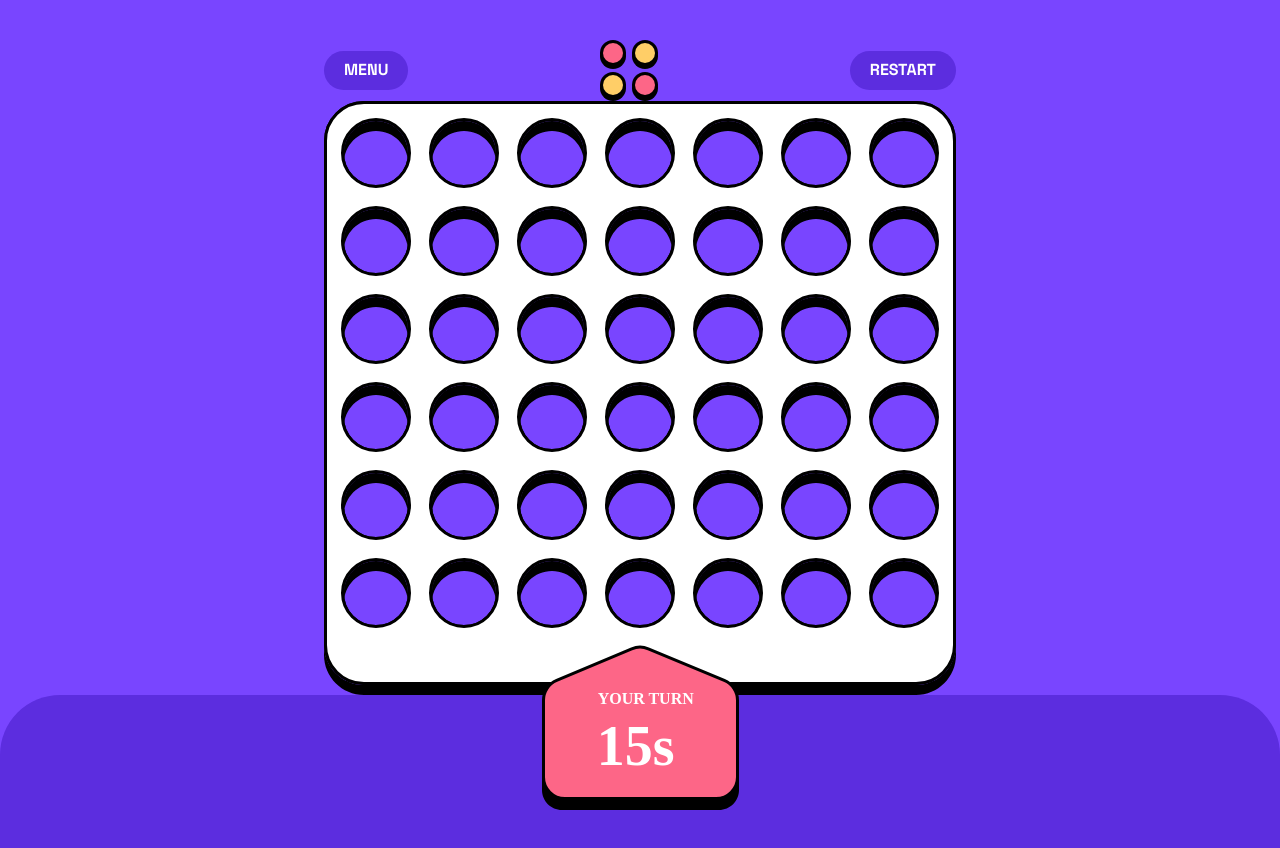
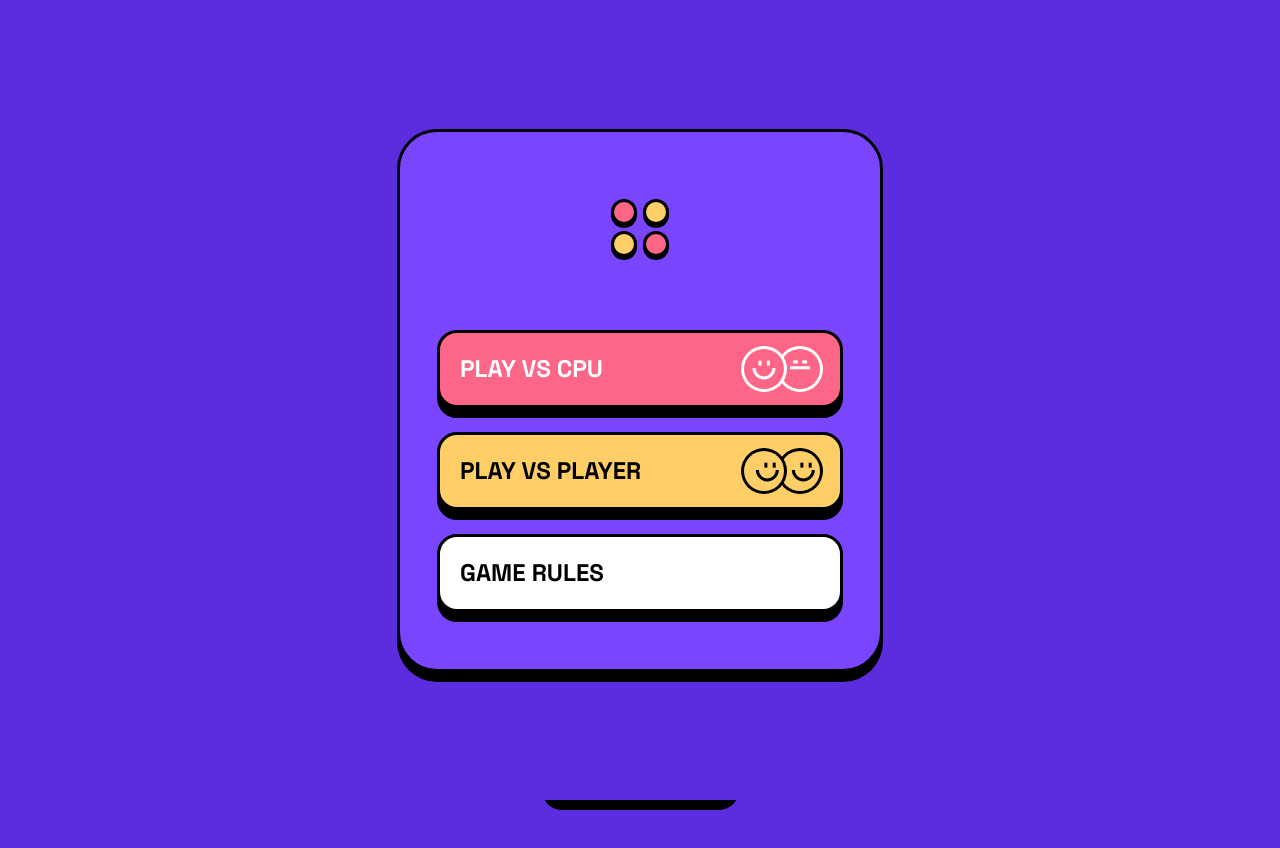
Before and after one commit to MLongobardi/FEM-connect-four-game, a SvelteKit app: page / in a window 1280 px wide. Shown: the top 848 px of the page. Built offline with nearby package versions, Linux system fonts and the light colour scheme.

Commit message:
Added modal boxes

```diff
--- a/src/lib/components/App.svelte
+++ b/src/lib/components/App.svelte
@@ -1,8 +1,12 @@
 <script>
-	import { Header, Main, Footer } from "$comps";
+	import { Header, Main, Footer, Overlay } from "$comps";
+	import { frontStore } from "$stores";
 </script>
 
 <div class="page">
+	{#if $frontStore.showModal}
+		<Overlay />
+	{/if}
 	<div>
 		<!--temp: makes Header same width as Main-->
 		<Header />
--- /dev/null
+++ b/src/lib/components/BigButton.svelte
@@ -0,0 +1,44 @@
+<script>
+	export let type = "white";
+	export let func = () => {};
+
+	let bgColor = "white";
+	let	txtColor = "black";
+	if (type == "yellow") bgColor = "var(--yellow)";
+	if (type == "pink") {
+		bgColor = "var(--pink)";
+		txtColor = "white";
+	}
+</script>
+
+<button style:background-color={bgColor} style:color={txtColor} on:click={func}>
+	<slot>Click me!</slot>
+</button>
+
+<style>
+	button {
+		--shadow-color: black;
+		display: flex;
+		justify-content: space-between;
+		align-items: center;
+		/*Can't use box-sizing: content-box because it would mess with padding, so width and height are increased by 6px to account for the border*/
+		width: 406px;
+		min-height: 78px;
+		padding: 0 17px 0 20px;
+		border: 3px solid var(--shadow-color);
+		border-radius: 20px;
+		box-shadow: 0px 10px 0px var(--shadow-color);
+		margin-top: 14px;
+		margin-bottom: 10px;
+		font-size: 24px;
+		font-weight: 700;
+	}
+	button:hover {
+		--shadow-color: var(--dark-purple);
+	}
+	button:active {
+		box-shadow: 0px 5px 0px var(--shadow-color);
+		margin-bottom: 5px;
+		margin-top: 19px;
+	}
+</style>
--- a/src/lib/components/Header.svelte
+++ b/src/lib/components/Header.svelte
@@ -1,12 +1,12 @@
 <script>
-	import { gameStore, mediaStore } from "$stores";
+	import { gameStore, mediaStore, frontStore } from "$stores";
 </script>
 
 <header>
 	{#if $mediaStore.screen.tablet}
 		<div style="background: red; width: 100%">--</div>
 	{/if}
-	<button>MENU</button>
+	<button on:click={()=>{frontStore.openModal("pause")}}>MENU</button>
 	<img src="/images/logo.svg" alt="logo" />
 	<button on:click={gameStore.resetGame}>RESTART</button>
 </header>
@@ -29,4 +29,7 @@
 		font-weight: bold;
 		height: fit-content;
 	}
+	button:hover {
+		background: var(--pink)
+	}
 </style>
--- /dev/null
+++ b/src/lib/components/MenuBox.svelte
@@ -0,0 +1,38 @@
+<script>
+    import { frontStore } from "$stores";
+	import { BigButton } from "$comps";
+</script>
+
+<div class="menu-box">
+	<img class="logo" src="/images/logo.svg" alt="logo" />
+	<BigButton type="pink">
+		<span>PLAY VS CPU</span>
+		<img src="/images/player-vs-cpu.svg" alt="player-vs-cpu" draggable="false" />
+	</BigButton>
+	<BigButton type="yellow" func={frontStore.closeModal}>
+		<span>PLAY VS PLAYER</span>
+		<img src="/images/player-vs-player.svg" alt="player-vs-player" draggable="false" />
+	</BigButton>
+	<BigButton type="white" func={()=>{frontStore.openModal("rules")}}>
+		<span>GAME RULES</span>
+	</BigButton>
+</div>
+
+<style>
+	.menu-box {
+		display: flex;
+		flex-direction: column;
+		align-items: center;
+		width: 480px;
+		padding: 47px 0;
+		border: 3px solid black;
+		border-radius: 40px;
+		box-shadow: 0px 10px 0px black;
+		background: var(--purple);
+	}
+
+	.logo {
+		margin-top: 20px;
+		margin-bottom: 56px;
+	}
+</style>
--- /dev/null
+++ b/src/lib/components/Overlay.svelte
@@ -0,0 +1,41 @@
+<script>
+    import { frontStore } from "$stores";
+    import { MenuBox, PauseBox, RulesBox } from "$comps";
+
+    const colorArray = ["var(--dark-purple)", "rgba(0, 0, 0, 0.5)", "var(--purple)"]
+    $: colorIndex = ["menu", "pause", "rules"].indexOf($frontStore.currentModal)
+
+    function handleClick() {
+        if ($frontStore.currentModal == "menu") return;
+        frontStore.closeModal();
+    }
+</script>
+
+<!-- svelte-ignore a11y-click-events-have-key-events -->
+<div class="overlay" style:background={colorArray[colorIndex]} on:click|self={handleClick}>
+    {#if $frontStore.currentModal == "menu"}
+        <MenuBox />
+    {:else if $frontStore.currentModal == "pause"}
+        <PauseBox />
+    {:else}
+        <RulesBox />
+    {/if}
+</div>
+
+<style>
+	.overlay {
+		display: flex;
+        justify-content: center;
+        align-items: center;
+        width: 100vw;
+		height: 100vh;
+		background: var(--color);
+		position: fixed;
+        top: 0;
+		z-index: 2;
+	}
+
+    :global(body):has(.overlay) {
+        overflow-y: hidden;
+    }
+</style>
--- /dev/null
+++ b/src/lib/components/PauseBox.svelte
@@ -0,0 +1,46 @@
+<script>
+	import { frontStore, gameStore } from "$stores";
+	import { BigButton } from "$comps";
+
+    function handleContinue() {
+        frontStore.closeModal();
+    }
+    function handleRestart() {
+        gameStore.resetGame();
+        frontStore.closeModal();
+    }
+    function handleQuit() {
+        gameStore.resetGame();
+        frontStore.openModal("menu")
+    }
+</script>
+
+<div class="pause-box">
+	<h1>PAUSE</h1>
+	<BigButton type="white" func={handleContinue}>CONTINUE GAME</BigButton>
+	<BigButton type="white" func={handleRestart}>RESTART</BigButton>
+	<BigButton type="pink" func={handleQuit}>QUIT GAME</BigButton>
+</div>
+
+<style>
+	.pause-box {
+		display: flex;
+		flex-direction: column;
+		align-items: center;
+		width: 480px;
+		padding: 37px 0;
+		border: 3px solid black;
+		border-radius: 40px;
+		box-shadow: 0px 10px 0px black;
+		background: var(--purple);
+	}
+    .pause-box :global(button) {
+        justify-content: center;
+    }
+
+    h1 {
+        color: white;
+        margin-top: 13px;
+        margin-bottom: 27px;
+    }
+</style>
--- /dev/null
+++ b/src/lib/components/RulesBox.svelte
@@ -0,0 +1,78 @@
+<script>
+    import { frontStore } from "$stores";
+</script>
+
+<div class="rules-box">
+	<h1>RULES</h1>
+	<h3>OBJECTIVE</h3>
+	<p>
+		Be the first player to connect 4 of the same colored discs in a row (either vertically,
+		horizontally, or diagonally).
+	</p>
+	<h3>HOW TO PLAY</h3>
+	<ol>
+		<li>Red goes first in the first game.</li>
+		<li>Players must alternate turns, and only one disc can be dropped in each turn.</li>
+		<li>The game ends when there is a 4-in-a-row or a stalemate.</li>
+		<li>The starter of the previous game goes second on the next game.</li>
+	</ol>
+    <button class="close" on:click={frontStore.closeModal}>
+        <img src="/images/icon-check.svg" alt="close">
+    </button>
+</div>
+
+<style>
+	.rules-box {
+		width: 486px;
+		padding: 30px 34px 38px 34px;
+		box-sizing: border-box;
+		border: 3px solid black;
+		border-radius: 40px;
+		box-shadow: 0px 10px 0px black;
+		background: white;
+        position: relative;
+	}
+
+	h1 {
+		text-align: center;
+		margin: 0;
+	}
+
+	h3 {
+		color: var(--purple);
+		margin: 0;
+        margin-top: 29px;
+	}
+
+    p {
+        margin-bottom: 33px;
+        /*This margin collapses with the h3 below it*/
+    }
+
+    ol {
+        list-style: none;
+        margin-left: -0.9rem;
+    }
+    li {
+        margin: 12px 0;
+    }
+    li::marker {
+        content: counter(list-item)"\a0\a0\a0\a0";
+        font-weight: bold;
+        color: black;
+    }
+
+    .close {
+        position: absolute;
+        left: calc(50% - 35px);
+        bottom: calc(0% - 40px);
+        padding: 0;
+        border: none;
+        background: none;
+        border-radius: 50%;
+        cursor: pointer;
+    }
+    .close img {
+        display: block;
+    }
+</style>
--- a/src/lib/components/_exporter.js
+++ b/src/lib/components/_exporter.js
@@ -9,3 +9,8 @@ export { default as Footer } from "./Footer.svelte";
 export { default as Board } from "./Board.svelte";
 export { default as Piece } from "./Piece.svelte";
 export { default as FixedTurnBackground } from "./FixedTurnBackground.svelte"
+export { default as Overlay } from "./Overlay.svelte";
+export { default as BigButton } from "./BigButton.svelte";
+export { default as MenuBox } from "./MenuBox.svelte";
+export { default as PauseBox } from "./PauseBox.svelte";
+export { default as RulesBox } from "./RulesBox.svelte";
--- a/src/lib/stores/_exporter.js
+++ b/src/lib/stores/_exporter.js
@@ -1,3 +1,4 @@
 //$stores redirects here
 export { default as gameStore } from "./gameStore.js"
 export { default as mediaStore } from "./mediaStore.js";
+export { default as frontStore } from "./frontStore.js";
--- /dev/null
+++ b/src/lib/stores/frontStore.js
@@ -0,0 +1,44 @@
+import { writable } from "svelte/store";
+
+const cleanState = {
+    currentModal: "menu",
+    showModal: true,
+}
+
+function createStore() {
+	//initialize store
+	const tempStore = writable(cleanState);
+
+	//define custom store methods
+    tempStore.openModal = (modal) => {
+        tempStore.update((draft) => {
+            if (["menu", "pause", "rules"].includes(modal)) {
+                draft.currentModal = modal;
+                draft.showModal = true;
+            } else {
+                console.error("Tried to open a nonexistent modal: ", modal)
+            }
+            return draft;
+        })
+    }
+
+    tempStore.closeModal = () => {
+        tempStore.update((draft) => {
+            if (draft.currentModal == "rules") {
+                draft.currentModal = "menu";
+            } else {
+                draft.currentModal = "";
+                draft.showModal = false;
+            }
+            return draft;
+        })
+    }
+
+	//remove standard store methods with object destructuring and return store
+	//eslint-disable-next-line
+	const { set, update, ...returnStore } = tempStore;
+	return returnStore;
+}
+
+const frontStore = createStore();
+export default frontStore;
--- a/static/style.css
+++ b/static/style.css
@@ -14,7 +14,7 @@
 body {
 	font-family: "SpaceGrotesk";
     font-size: 16px;
-    line-height: 21px;
+    line-height: 20px;
     color: #575757;
     font-weight: 500;
 }
@@ -37,24 +37,3 @@ h4 {
 	font-size: 16px;
 	line-height: 21px;
 }
-
-.bp-hover {
-    --black-or-purple: black;
-}
-.bp-hover:hover {
-    --black-or-purple: var(--dark-purple);
-}
-
-/*or if you use Sass:
-@mixin bp-hover {
-    --bp: black;
-    &:hover {
-        --bp: var(--dark-purple);
-    }
-}
-
-.my-hoverable-div {
-    @include bp-hover;
-    background: var(--bp);
-}
-*/
```
Also changed, not shown: src/lib/stores/gameStore.js (+0 -12 lines).
